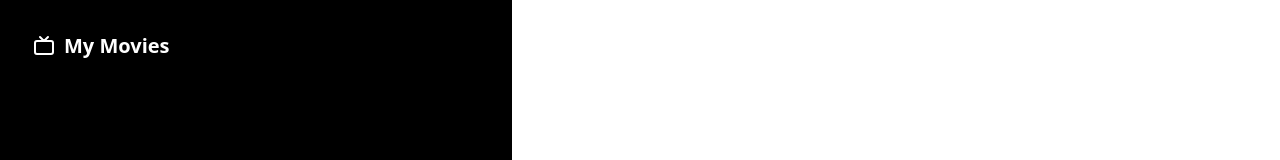
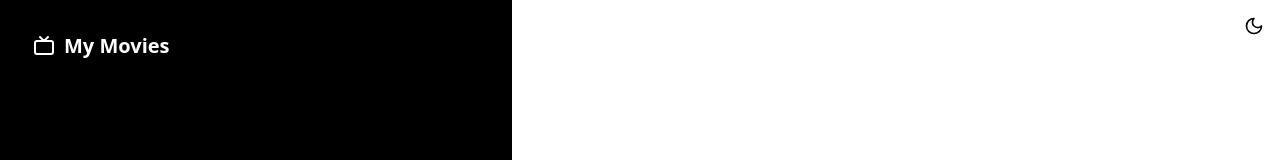
Before and after one commit to MarcusMartins38/my_movies_web, a React (Vite) app: page /login in a window 1280 px wide. Shown: the top 160 px of the page. Built offline with nearby package versions, Linux system fonts and the light colour scheme.

Commit message:
feat: theme switch at unauth pages

```diff
--- a/src/components/AuthLayout.tsx
+++ b/src/components/AuthLayout.tsx
@@ -1,3 +1,5 @@
+import { ThemeSwitch } from "./ThemeSwitch";
+
 type AuthLayoutProps = {
     children: React.ReactNode;
     title: string;
@@ -37,7 +39,10 @@ export function AuthLayout({ children, title, subtitle, link }: AuthLayoutProps)
                 </div>
             </div>
 
-            <div className="w-full md:w-3/5 p-8 flex flex-col items-center justify-center">
+            <div className="w-full md:w-3/5 p-8 flex flex-col items-center justify-center relative">
+                <div className="absolute top-2 left-2 sm:right-2 sm:left-auto">
+                    <ThemeSwitch />
+                </div>
                 <div className="w-full max-w-md">
                     <div className="flex justify-end mb-8">{link}</div>
                     <h1 className="text-3xl font-bold mb-2">{title}</h1>
--- a/src/components/Header.tsx
+++ b/src/components/Header.tsx
@@ -49,7 +49,7 @@ function Header() {
                         </button>
                         <button
                             onClick={() => dispatch(logout())}
-                            className="w-full px-4 py-2 hover:opacity-60 flex items-center gap-2"
+                            className="w-full text-[var(--primary)] px-4 py-2 hover:opacity-60 flex items-center gap-2"
                         >
                             <LogOut size={16} /> Logout
                         </button>
```
